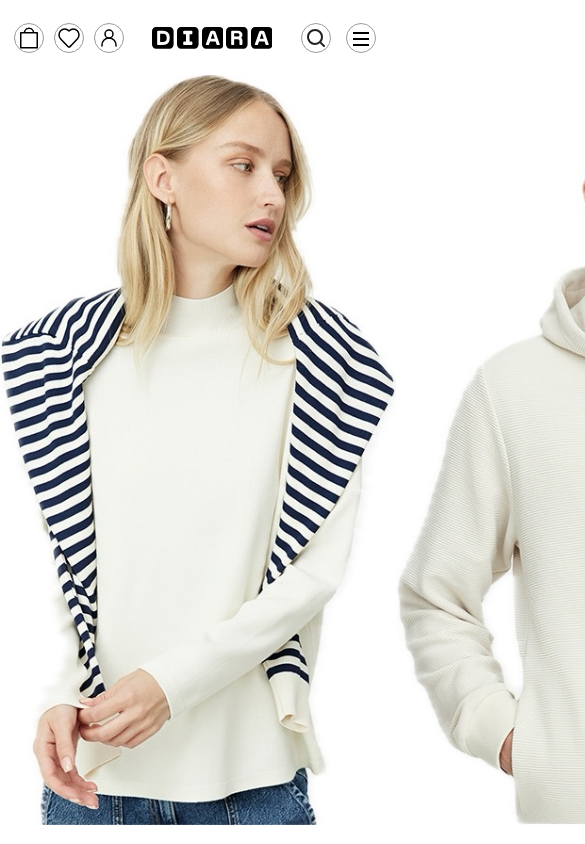
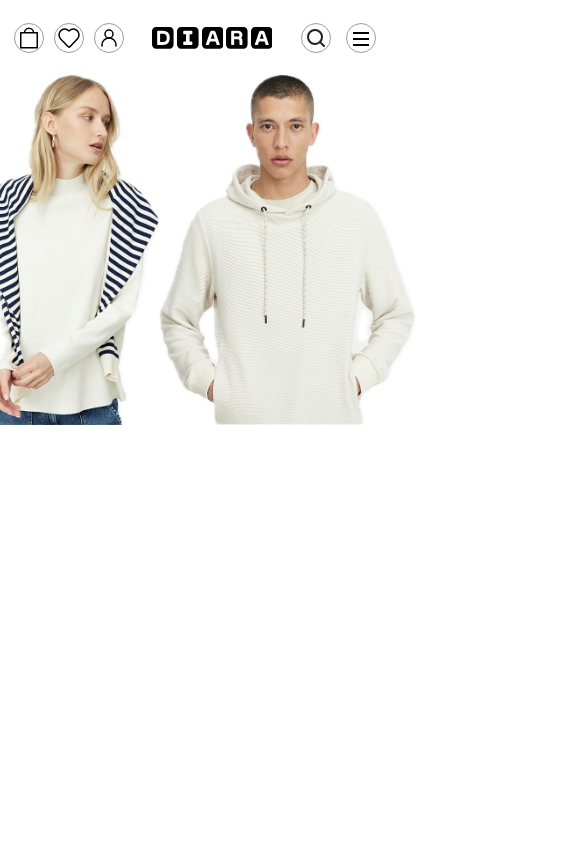
Before and after one commit to Reem-Nosbaum/Diara, a React (Vite) app: page / in a window 390 px wide. Shown: the top 844 px of the page, 585 px wide, since content can reach past the window. Built offline with nearby package versions, Linux system fonts and the light colour scheme.

Commit message:
Improve structure / format of the code. :art:

```diff
--- a/src/styles/Home.css
+++ b/src/styles/Home.css
@@ -1,10 +1,23 @@
 .image-container {
   width: 100%;
-  height: 750px;
+  height: 550px;
   display: flex;
   justify-content: space-around;
 }
-.women-img {
+/* .women-img {
+  width: 300px;
+  height: 550px;
 }
 .men-img {
+  width: 380px;
+  height: 550px;
+} */
+
+@media screen and (max-width: 767px) {
+  .image-container {
+    width: 100%;
+    height: 350px;
+    display: flex;
+    justify-content: center;
+  }
 }
```
